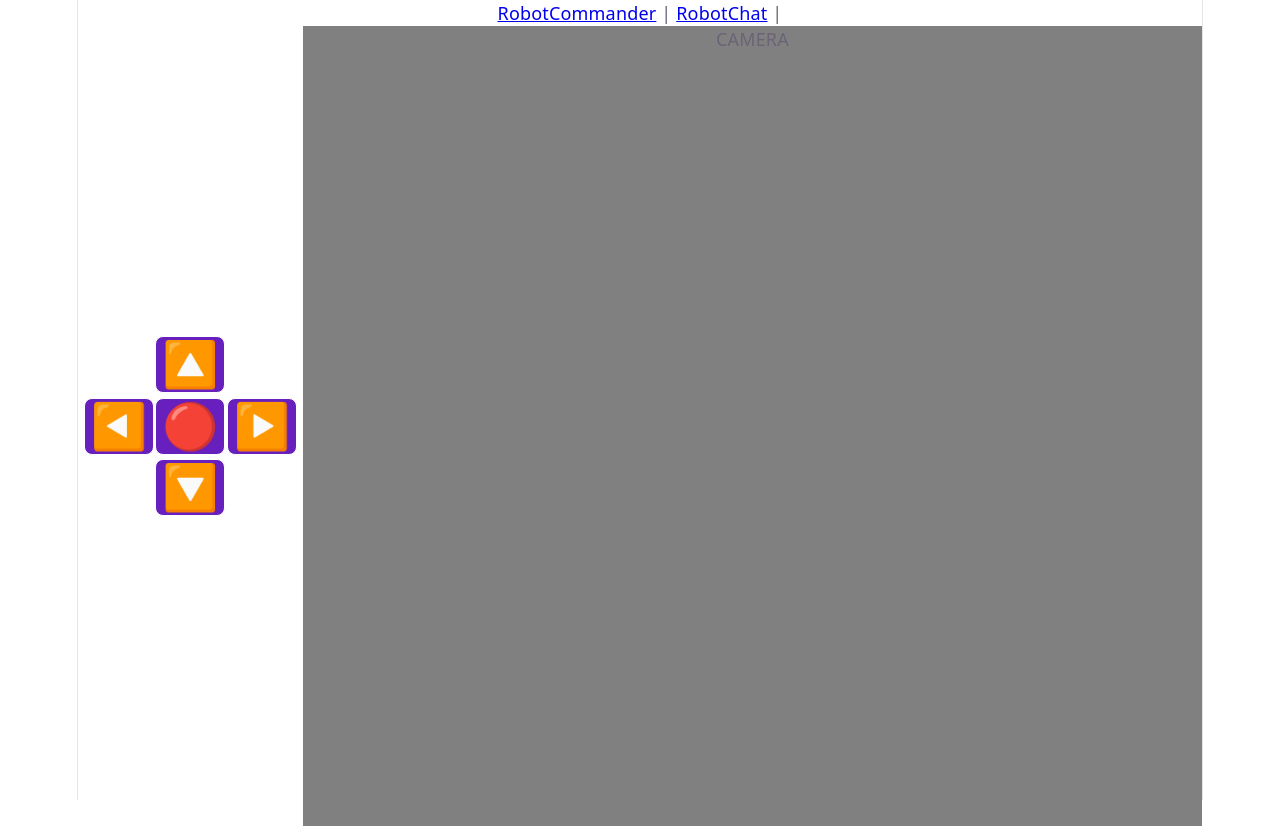
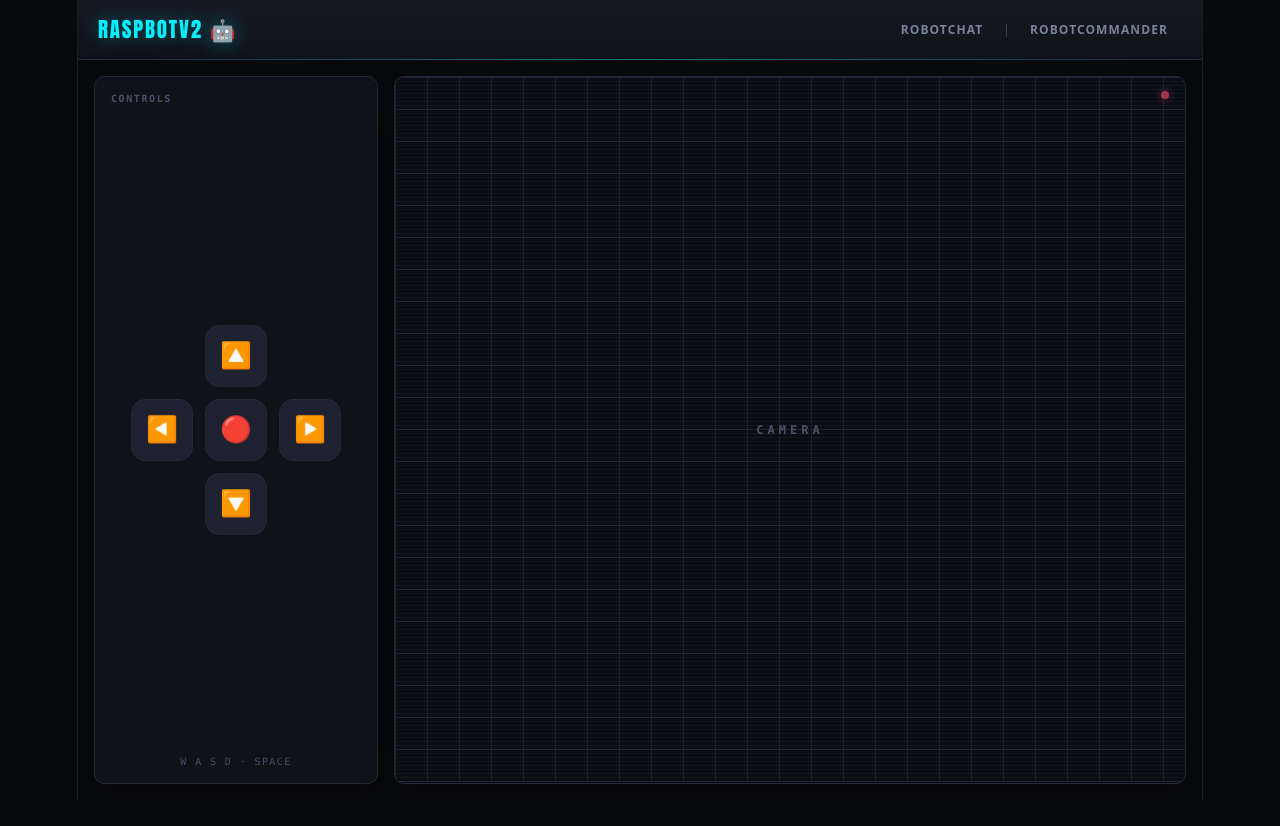
Before and after one commit to estudart/estudart-mcp-robot, a React (Vite) app in the folder robot-agent-fe/: page /robot-commander in a window 1280 px wide. After the commit the page ends 800 px from the top, so only its background shows below. Built offline with nearby package versions, Linux system fonts and the light colour scheme; no server answers.

Commit message:
feat: enhance styles

```diff
--- /dev/null
+++ b/robot-agent-fe/src/components/NavBar.module.css
@@ -0,0 +1,86 @@
+.navbar {
+  flex: none;
+  position: relative;
+  display: flex;
+  align-items: center;
+  gap: 6px;
+  height: 60px;
+  padding: 0 20px;
+  box-sizing: border-box;
+  background: linear-gradient(180deg, var(--surface-2), var(--surface));
+  border-bottom: 1px solid var(--border);
+  font-size: 12px;
+  color: #39415a;
+}
+
+/* thin accent glow under the bar */
+.navbar::after {
+  content: '';
+  position: absolute;
+  inset-inline: 0;
+  bottom: -1px;
+  height: 1px;
+  background: linear-gradient(
+    90deg,
+    transparent,
+    var(--accent-line),
+    transparent
+  );
+}
+
+.navbarTitle {
+  margin-right: auto;
+  padding: 0;
+  font-family: var(--display);
+  font-size: 21px;
+  font-weight: 400;
+  letter-spacing: 1.8px;
+  text-transform: uppercase;
+  color: var(--accent);
+  text-shadow: 0 0 20px rgba(0, 240, 255, 0.35);
+  white-space: nowrap;
+}
+
+.navbar a {
+  padding: 8px 13px;
+  border-radius: var(--radius-sm);
+  border: 1px solid transparent;
+  font-family: var(--sans);
+  font-size: 12px;
+  font-weight: 600;
+  letter-spacing: 1.1px;
+  text-transform: uppercase;
+  text-decoration: none;
+  white-space: nowrap;
+  color: var(--text-dim);
+  transition:
+    color 0.16s ease,
+    background 0.16s ease,
+    border-color 0.16s ease;
+}
+
+.navbar a:hover {
+  color: var(--accent);
+  background: var(--accent-bg);
+  border-color: var(--accent-line);
+}
+
+.navbar a:active {
+  transform: translateY(1px);
+}
+
+@media (max-width: 560px) {
+  .navbar {
+    padding: 0 12px;
+    gap: 2px;
+  }
+  .navbarTitle {
+    font-size: 17px;
+    letter-spacing: 1.2px;
+  }
+  .navbar a {
+    padding: 7px 9px;
+    font-size: 11px;
+    letter-spacing: 0.8px;
+  }
+}
--- /dev/null
+++ b/robot-agent-fe/src/components/NavBar.tsx
@@ -0,0 +1,12 @@
+import { Link } from 'react-router-dom';
+import styles from "./NavBar.module.css"
+
+export default function NavBar() {
+    return (
+      <nav className={styles.navbar}>
+        <header className={styles.navbarTitle}>RaspbotV2 🤖</header>
+        <Link to="/robot-chat">RobotChat</Link> |{" "}
+        <Link to="/robot-commander">RobotCommander</Link>
+      </nav>
+    )
+}
--- a/robot-agent-fe/src/index.css
+++ b/robot-agent-fe/src/index.css
@@ -1,23 +1,38 @@
 :root {
-  --text: #6b6375;
-  --text-h: #08060d;
-  --bg: #fff;
-  --border: #e5e4e7;
-  --code-bg: #f4f3ec;
-  --accent: #aa3bff;
-  --accent-bg: rgba(170, 59, 255, 0.1);
-  --accent-border: rgba(170, 59, 255, 0.5);
-  --social-bg: rgba(244, 243, 236, 0.5);
-  --shadow:
-    rgba(0, 0, 0, 0.1) 0 10px 15px -3px, rgba(0, 0, 0, 0.05) 0 4px 6px -2px;
+  /* ---- surfaces ---- */
+  --bg: #08090c;
+  --surface: #101219;
+  --surface-2: #161923;
+  --surface-3: #1d2130;
+  --border: #232838;
+  --border-soft: #1a1e2b;
 
+  /* ---- text ---- */
+  --text: #c4cddb;
+  --text-h: #f1f5f9;
+  --text-dim: #78839a;
+
+  /* ---- accent ---- */
+  --accent: #00f0ff;
+  --accent-deep: #00c8d6;
+  --accent-ink: #04262b;
+  --accent-bg: rgba(0, 240, 255, 0.12);
+  --accent-line: rgba(0, 240, 255, 0.38);
+  --violet: #a855f7;
+
+  /* ---- shape ---- */
+  --radius: 10px;
+  --radius-sm: 6px;
+  --shadow: 0 12px 32px -14px rgba(0, 0, 0, 0.8);
+
+  /* ---- type ---- */
   --sans: system-ui, 'Segoe UI', Roboto, sans-serif;
-  --heading: system-ui, 'Segoe UI', Roboto, sans-serif;
-  --mono: ui-monospace, Consolas, monospace;
+  --mono: ui-monospace, 'SF Mono', Menlo, Consolas, monospace;
+  --display: Impact, Haettenschweiler, 'Arial Narrow Bold', sans-serif;
 
-  font: 18px/145% var(--sans);
-  letter-spacing: 0.18px;
-  color-scheme: light dark;
+  font: 16px/1.5 var(--sans);
+  letter-spacing: 0.1px;
+  color-scheme: dark;
   color: var(--text);
   background: var(--bg);
   font-synthesis: none;
@@ -26,86 +41,83 @@
   -moz-osx-font-smoothing: grayscale;
 
   @media (max-width: 1024px) {
-    font-size: 16px;
+    font-size: 15px;
   }
 }
 
-@media (prefers-color-scheme: dark) {
-  :root {
-    --text: #9ca3af;
-    --text-h: #f3f4f6;
-    --bg: #16171d;
-    --border: #2e303a;
-    --code-bg: #1f2028;
-    --accent: #c084fc;
-    --accent-bg: rgba(192, 132, 252, 0.15);
-    --accent-border: rgba(192, 132, 252, 0.5);
-    --social-bg: rgba(47, 48, 58, 0.5);
-    --shadow:
-      rgba(0, 0, 0, 0.4) 0 10px 15px -3px, rgba(0, 0, 0, 0.25) 0 4px 6px -2px;
-  }
-
-  #social .button-icon {
-    filter: invert(1) brightness(2);
-  }
+body {
+  margin: 0;
+  background:
+    radial-gradient(900px 500px at 50% -10%, rgba(0, 240, 255, 0.06), transparent 70%),
+    var(--bg);
 }
 
 #root {
   width: 1126px;
   max-width: 100%;
   margin: 0 auto;
-  text-align: center;
-  border-inline: 1px solid var(--border);
-  height: 100vh;
+  text-align: left;
+  border-inline: 1px solid var(--border-soft);
+  height: 100dvh;
   display: flex;
   flex-direction: column;
   box-sizing: border-box;
+  overflow: hidden;
+  background: linear-gradient(180deg, rgba(0, 240, 255, 0.03), transparent 220px);
 }
 
-body {
-  margin: 0;
+/* ---- scrollbars ---- */
+* {
+  scrollbar-width: thin;
+  scrollbar-color: var(--surface-3) transparent;
+}
+*::-webkit-scrollbar {
+  width: 10px;
+  height: 10px;
+}
+*::-webkit-scrollbar-track {
+  background: transparent;
+}
+*::-webkit-scrollbar-thumb {
+  background: var(--surface-3);
+  border: 3px solid transparent;
+  background-clip: content-box;
+  border-radius: 999px;
+}
+*::-webkit-scrollbar-thumb:hover {
+  background: #2c3346;
+  background-clip: content-box;
+}
+
+/* ---- focus ---- */
+:focus-visible {
+  outline: 2px solid var(--accent-line);
+  outline-offset: 2px;
 }
 
 h1,
 h2 {
-  font-family: var(--heading);
+  font-family: var(--display);
   font-weight: 500;
   color: var(--text-h);
 }
 
-h1 {
-  font-size: 56px;
-  letter-spacing: -1.68px;
-  margin: 32px 0;
-  @media (max-width: 1024px) {
-    font-size: 36px;
-    margin: 20px 0;
-  }
-}
-h2 {
-  font-size: 24px;
-  line-height: 118%;
-  letter-spacing: -0.24px;
-  margin: 0 0 8px;
-  @media (max-width: 1024px) {
-    font-size: 20px;
-  }
-}
 p {
   margin: 0;
 }
 
-code,
-.counter {
+code {
   font-family: var(--mono);
-  display: inline-flex;
-  border-radius: 4px;
-  color: var(--text-h);
+  font-size: 0.9em;
+  padding: 3px 7px;
+  border-radius: 5px;
+  color: var(--accent);
+  background: var(--surface-2);
 }
 
-code {
-  font-size: 15px;
-  line-height: 135%;
-  padding: 4px 8px;
-  background: var(--code-bg);
+@media (prefers-reduced-motion: reduce) {
+  * {
+    transition: none !important;
+    animation: none !important;
+  }
 }
--- a/robot-agent-fe/src/main.tsx
+++ b/robot-agent-fe/src/main.tsx
@@ -1,17 +1,15 @@
 import { StrictMode } from 'react'
 import { createRoot } from 'react-dom/client'
-import { BrowserRouter, Routes, Route, Link } from 'react-router-dom';
+import { BrowserRouter, Routes, Route } from 'react-router-dom';
 import './index.css'
 import RobotChat from './pages/RobotChat/RobotChat'
 import RobotCommander from './pages/RobotCommander/RobotCommander'
+import NavBar from './components/NavBar';
 
 createRoot(document.getElementById('root')!).render(
   <StrictMode>
     <BrowserRouter>
-      <nav>
-        <Link to="/robot-commander">RobotCommander</Link> |{" "}
-        <Link to="/robot-chat">RobotChat</Link> |{" "}
-      </nav>
+      <NavBar />
       <Routes>
         <Route path='/robot-commander' element={<RobotCommander/>}/>
       </Routes>
--- a/robot-agent-fe/src/pages/RobotChat/RobotChat.tsx
+++ b/robot-agent-fe/src/pages/RobotChat/RobotChat.tsx
@@ -56,9 +56,6 @@ export default function RobotChat() {
 
     return (
         <div className={styles.chatPage}>
-            <div className={styles.chatHeader}>
-                RaspbotV2 AI Agent 🤖
-            </div>
             <div className={styles.chatBox}>
                 <div className={styles.sideBar}>
                     {agents.map((a, index) =>
--- a/robot-agent-fe/src/pages/RobotCommander/RobotCommander.module.css
+++ b/robot-agent-fe/src/pages/RobotCommander/RobotCommander.module.css
@@ -1,38 +1,173 @@
 .robotCommanderPage {
-    display: flex;
-    flex-direction: row;
-    height: 100vh;
-    align-items: center;
+  flex: 1;
+  min-height: 0;
+  display: flex;
+  flex-direction: row;
+  align-items: stretch;
+  box-sizing: border-box;
+  padding: 16px;
+  gap: 16px;
+  background: var(--bg);
 }
 
+/* ---------------- joystick panel ---------------- */
+
 .joyStickView {
-    width: 20%;
+  position: relative;
+  flex: 0 0 clamp(180px, 26%, 300px);
+  min-width: 0;
+  height: 100%;
+  display: flex;
+  align-items: center;
+  justify-content: center;
+  box-sizing: border-box;
+  background: var(--surface);
+  border: 1px solid var(--border);
+  border-radius: var(--radius);
+  box-shadow: var(--shadow);
+}
+
+.joyStickView::before {
+  content: 'Controls';
+  position: absolute;
+  top: 14px;
+  left: 16px;
+  font-family: var(--mono);
+  font-size: 10px;
+  font-weight: 600;
+  letter-spacing: 1.6px;
+  text-transform: uppercase;
+  color: #4a5369;
+}
+
+.joyStickView::after {
+  content: 'W A S D  ·  SPACE';
+  position: absolute;
+  bottom: 14px;
+  left: 0;
+  right: 0;
+  text-align: center;
+  font-family: var(--mono);
+  font-size: 10px;
+  letter-spacing: 1.4px;
+  color: #454e64;
+}
+
+/* .Commands is a plain global class in the JSX, not a CSS-module class */
+.joyStickView :global(.Commands) {
+  display: flex;
+  flex-direction: column;
+  align-items: center;
+  gap: 12px;
+}
+
+.secondJoyStickLine {
+  display: flex;
+  flex-direction: row;
+  align-items: center;
+  justify-content: center;
+  gap: 12px;
+  padding: 0;
 }
 
 .joyStickButton {
-    font-size: 2.5rem;
-    background-color: rgb(103, 32, 190);
-    border: 1px solid white;
-    border-radius: 8px;
+  width: 62px;
+  height: 62px;
+  display: inline-flex;
+  align-items: center;
+  justify-content: center;
+  font-size: 1.6rem;
+  line-height: 1;
+  color: var(--text-h);
+  background: var(--surface-3);
+  border: 1px solid var(--border);
+  border-radius: 14px;
+  cursor: pointer;
+  transition:
+    transform 0.12s ease,
+    background 0.16s ease,
+    border-color 0.16s ease,
+    box-shadow 0.16s ease;
 }
 
 .joyStickButton:hover {
-    cursor: pointer;
-    color: #00f0ff;
-    font-weight: bold;
-    transform: translateY(-1px);
+  background: var(--surface-2);
+  border-color: var(--accent-line);
+  box-shadow: 0 0 0 3px var(--accent-bg);
+  transform: translateY(-2px);
 }
 
-.secondJoyStickLine {
-    display: flex;
-    flex-direction: row;
-    align-items: center;
-    justify-content: space-evenly;
-    padding: 2%;
+.joyStickButton:active {
+  transform: translateY(0) scale(0.95);
+  box-shadow: none;
 }
 
+/* ---------------- camera panel ---------------- */
+
 .cameraView {
-    height: 100vh;
-    width: 80%;
-    background-color: gray;
+  position: relative;
+  flex: 1;
+  min-width: 0;
+  height: 100%;
+  box-sizing: border-box;
+  display: flex;
+  align-items: center;
+  justify-content: center;
+  font-family: var(--mono);
+  font-size: 12px;
+  font-weight: 600;
+  letter-spacing: 4px;
+  text-transform: uppercase;
+  color: #4a5369;
+  background:
+    linear-gradient(rgba(0, 240, 255, 0.05) 1px, transparent 1px) 0 0 / 100% 4px,
+    linear-gradient(90deg, var(--border-soft) 1px, transparent 1px) 0 0 / 32px
+      100%,
+    linear-gradient(var(--border-soft) 1px, transparent 1px) 0 0 / 100% 32px,
+    #0b0d13;
+  border: 1px solid var(--border);
+  border-radius: var(--radius);
+  box-shadow: var(--shadow);
+  overflow: hidden;
 }
+
+/* recording dot */
+.cameraView::before {
+  content: '';
+  position: absolute;
+  top: 14px;
+  right: 16px;
+  width: 8px;
+  height: 8px;
+  border-radius: 50%;
+  background: #ff4d6d;
+  box-shadow: 0 0 10px rgba(255, 77, 109, 0.8);
+  animation: pulse 2s ease-in-out infinite;
+}
+
+@keyframes pulse {
+  0%,
+  100% {
+    opacity: 1;
+  }
+  50% {
+    opacity: 0.25;
+  }
+}
+
+@media (max-width: 560px) {
+  .robotCommanderPage {
+    flex-direction: column-reverse;
+    padding: 10px;
+    gap: 10px;
+  }
+  .joyStickView {
+    flex: 0 0 auto;
+    height: auto;
+    padding: 34px 0 30px;
+  }
+  .cameraView {
+    flex: 1;
+    min-height: 0;
+  }
+}
```
Also changed, not shown: robot-agent-fe/src/pages/RobotChat/RobotChat.module.css (+193 -101 lines).
